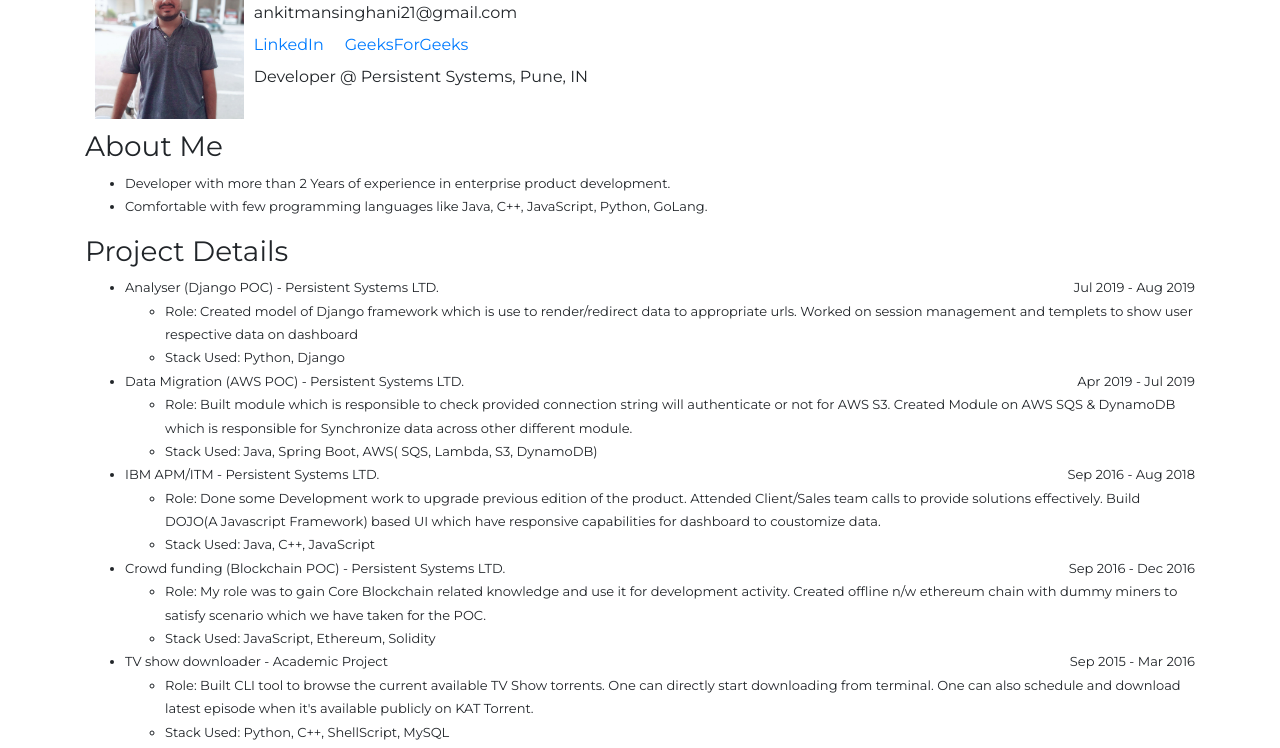
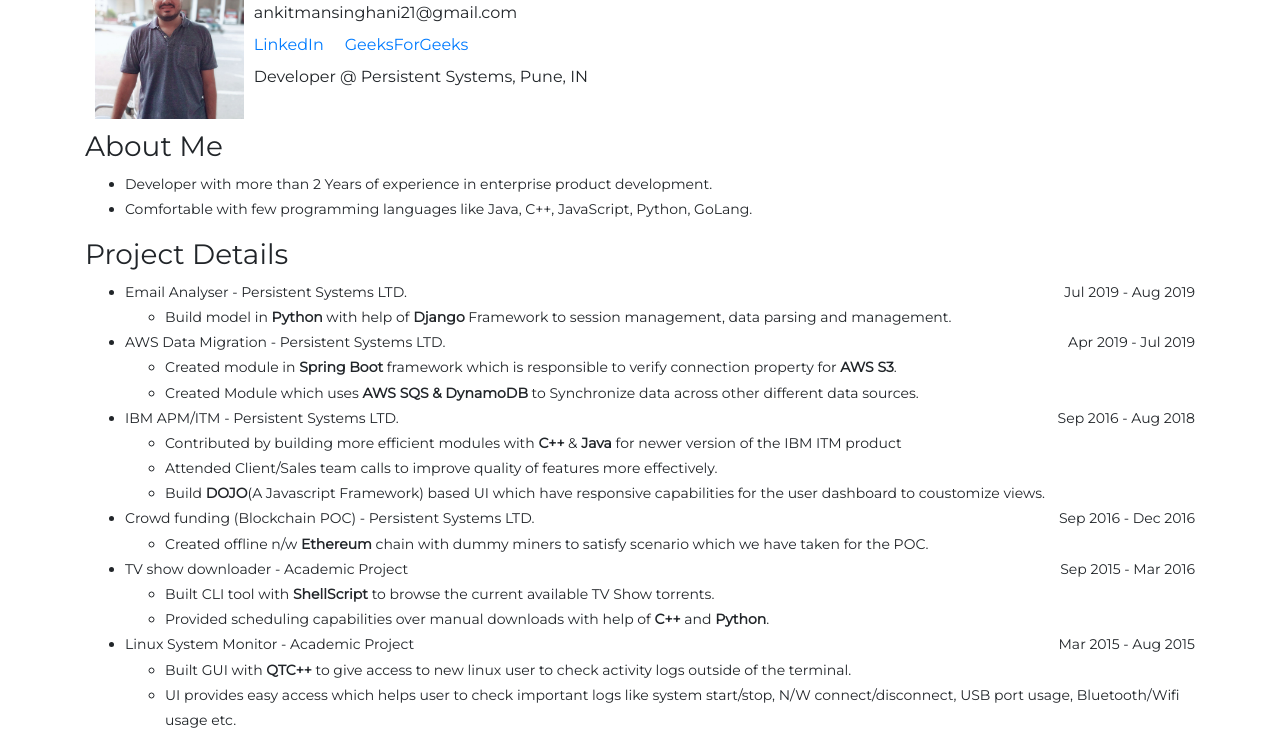
Before and after one commit to ankitmansinghani/ankitmansinghani.github.io, a plain HTML site: page index.html in a window 1280 px wide. Shown: the part 41-789 px from the top of the page. Drawn offline with nearby package versions, Linux system fonts and the light colour scheme.

Commit message:
rearrange things inside roject section and added new skill section

```diff
--- a/index.html
+++ b/index.html
@@ -26,7 +26,7 @@
         /*color: #f5f6f7;*/
     }
     li {
-      font: 13px Montserrat, sans-serif;
+      font: 14px Montserrat, sans-serif;
       line-height: 1.8;
     }
 
@@ -52,37 +52,42 @@
   </ul>
   <h3>Project Details</h3>
   <ul>
-      <li><div class="floatLeft">Analyser (Django POC) - Persistent Systems LTD.</div><div class="floatRight">Jul 2019 - Aug 2019</div></li>
+      <li><div class="floatLeft">Email Analyser - Persistent Systems LTD.</div><div class="floatRight">Jul 2019 - Aug 2019</div></li>
       <ul>
-        <li>Role: Created model of Django framework which is use to render/redirect data to appropriate urls. Worked on session management and templets to show user respective data on dashboard </li>
-        <li>Stack Used: Python, Django</li>
+      <li>Build model in <b>Python</b> with help of <b>Django</b> Framework to session management, data parsing and management.</li>
       </ul>
-      <li><div class="floatLeft">Data Migration (AWS POC) - Persistent Systems LTD.</div><div class="floatRight">Apr 2019 - Jul 2019</div></li>
+      <li><div class="floatLeft">AWS Data Migration - Persistent Systems LTD.</div><div class="floatRight">Apr 2019 - Jul 2019</div></li>
       <ul>
-        <li>Role: Built module which is responsible to check provided connection string will authenticate or not for AWS S3. Created Module on AWS SQS & DynamoDB which is responsible for Synchronize data across other different module. </li>
-          <li>Stack Used: Java, Spring Boot, AWS( SQS, Lambda, S3, DynamoDB)</li>
+        <li>Created module in <b>Spring Boot</b> framework which is responsible to verify connection property for <b>AWS S3</b>.</li>
+          <li>Created Module which uses <b>AWS SQS & DynamoDB</b> to Synchronize data across other different data sources. </li>
         </ul>
       <li><div class="floatLeft">IBM APM/ITM - Persistent Systems LTD.</div><div class="floatRight">Sep 2016 - Aug 2018 </div> </li>
       <ul>
-        <li>Role: Done some Development work to upgrade previous edition of the product. Attended Client/Sales team calls to provide solutions effectively. Build DOJO(A Javascript Framework) based UI which have responsive capabilities for dashboard to coustomize data. </li>
-          <li>Stack Used: Java, C++, JavaScript</li>
+        <li>Contributed by building more efficient modules with <b>C++</b> & <b>Java</b> for newer version of the IBM ITM product</li>
+        <li>Attended Client/Sales team calls to improve quality of features more effectively.</li>
+        <li>Build <b>DOJO</b>(A Javascript Framework) based UI which have responsive capabilities for the user dashboard to coustomize views. </li>
         </ul>
       <li><div class="floatLeft">Crowd funding (Blockchain POC) - Persistent Systems LTD.</div><div class="floatRight">Sep 2016 - Dec 2016</div></li>
       <ul>
-        <li>Role: My role was to gain Core Blockchain related knowledge and use it for development activity. Created offline n/w ethereum chain with dummy miners to satisfy scenario which we have taken for the POC. </li>
-          <li>Stack Used: JavaScript, Ethereum, Solidity</li>
+        <li>Created offline n/w <b>Ethereum</b> chain with dummy miners to satisfy scenario which we have taken for the POC. </li>
         </ul>
       <li><div class="floatLeft">TV show downloader - Academic Project</div><div class="floatRight">Sep 2015 - Mar 2016</div></li>
       <ul>
-        <li>Role: Built CLI tool to browse the current available TV Show torrents. One can directly start downloading from terminal. One can also schedule and download latest episode when it's available publicly on KAT Torrent.</li>
-        <li>Stack Used: Python, C++, ShellScript, MySQL</li>
+        <li>Built CLI tool with <b>ShellScript</b> to browse the current available TV Show torrents.</li>
+          <li>Provided scheduling capabilities over manual downloads with help of <b>C++</b> and <b>Python</b>.</li>
         </ul>
       <li><div class="floatLeft">Linux System Monitor - Academic Project</div><div class="floatRight">Mar 2015 - Aug 2015</div></li>
       <ul>
-        <li>Role: Built GUI to give access to new linux user to check activity logs outside of the terminal. UI provides easy access which helps user to check important logs like system start/stop, N/W connect/disconnect, USB port usage, Bluetooth/Wifi usage etc.</li>
-          <li>Stack Used: QTC++, ShellScript</li>
+        <li>Built GUI with <b>QTC++</b> to give access to new linux user to check activity logs outside of the terminal.</li>
+        <li>UI provides easy access which helps user to check important logs like system start/stop, N/W connect/disconnect, USB port usage, Bluetooth/Wifi usage etc.</li>
         </ul>
       <!--<li>Genesis Hackathon 2018- HashRight (Blockchain POC)</li>-->
+  </ul>
+  <h3>Skill Set</h3>
+  <ul>
+    <li><div class="floatLeft">Programming languages&nbsp;:&nbsp;&nbsp;&nbsp;&nbsp;</div> Core Java,&nbsp;C++,&nbsp;Python,&nbsp;GoLang</li>
+    <li><div class="floatLeft">Technology/Framework&nbsp;:&nbsp;&nbsp;&nbsp;&nbsp;  </div>IBM Stack,&nbsp;DOJO,&nbsp;AWS,&nbsp;Spring Boot,&nbsp;Django,&nbsp;RESTFul</li>
+    <li><div class="floatLeft">Certification&nbsp;:&nbsp;&nbsp;&nbsp;&nbsp;</div> Currently pursuing AWS Certified developer associate Certification</li>
   </ul>
   <h3>Research Interests</h3>
   <ul>
```
